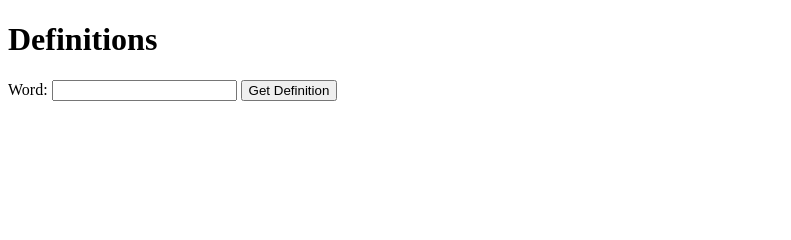
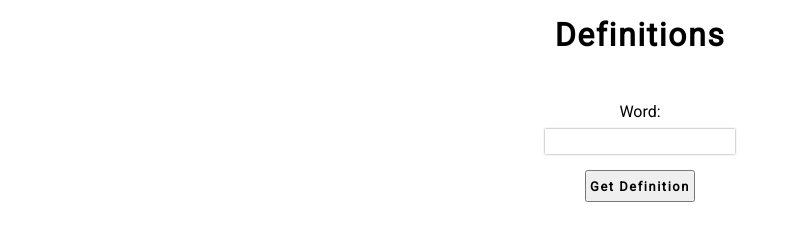
Before and after one commit to adelmalek/js-word-definition, a plain HTML site: page index.html in a window 1280 px wide. Shown: the whole page, without its empty margins (0-791 px from the left). Drawn offline with Linux system fonts and the light colour scheme.

Commit message:
add style

```diff
--- a/index.html
+++ b/index.html
@@ -4,6 +4,7 @@
     <meta charset="UTF-8">
     <meta http-equiv="X-UA-Compatible" content="IE=edge">
     <meta name="viewport" content="width=device-width, initial-scale=1.0">
+    <link rel="stylesheet" href="style.css">
     <title>Definition of words</title>
 </head>
 <body>
--- /dev/null
+++ b/style.css
@@ -0,0 +1,45 @@
+@import url('https://fonts.googleapis.com/css2?family=Roboto&display=swap');
+
+/*360px*/
+
+* {
+    margin: 0;
+    padding: 0;
+    box-sizing: border-box;
+    font-family: 'Roboto', sans-serif;
+}
+
+h1 {
+    letter-spacing: 0.1rem;
+    text-align: center;
+    margin: 1rem;
+}
+
+.form {
+    margin: 3rem 0;
+}
+
+.label {
+    display: flex;
+    flex-direction: column;
+    align-items: center;
+}
+
+.input {
+    margin: 0.5rem;
+    padding: 0.2rem;
+    outline: none;
+    border: none;
+    box-shadow: 0 0 2px grey;
+    font-size: 1rem;
+}
+
+.btn {
+    font-family: 'Roboto', sans-serif;
+    cursor: pointer;
+    margin: 0.5rem;
+    padding: 0.4rem 0.2rem;
+    font-size: 0.8rem;
+    font-weight: 600;
+    letter-spacing: 0.1rem;
+}
```
